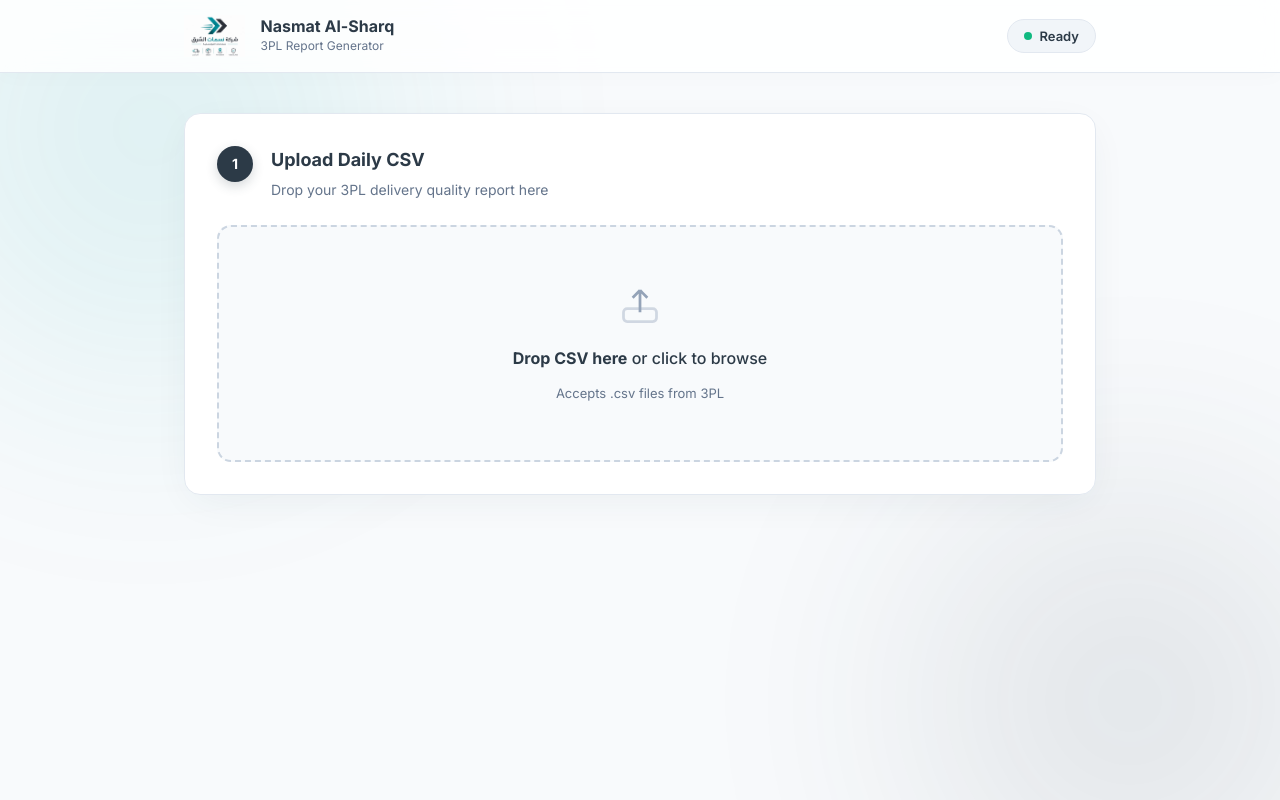
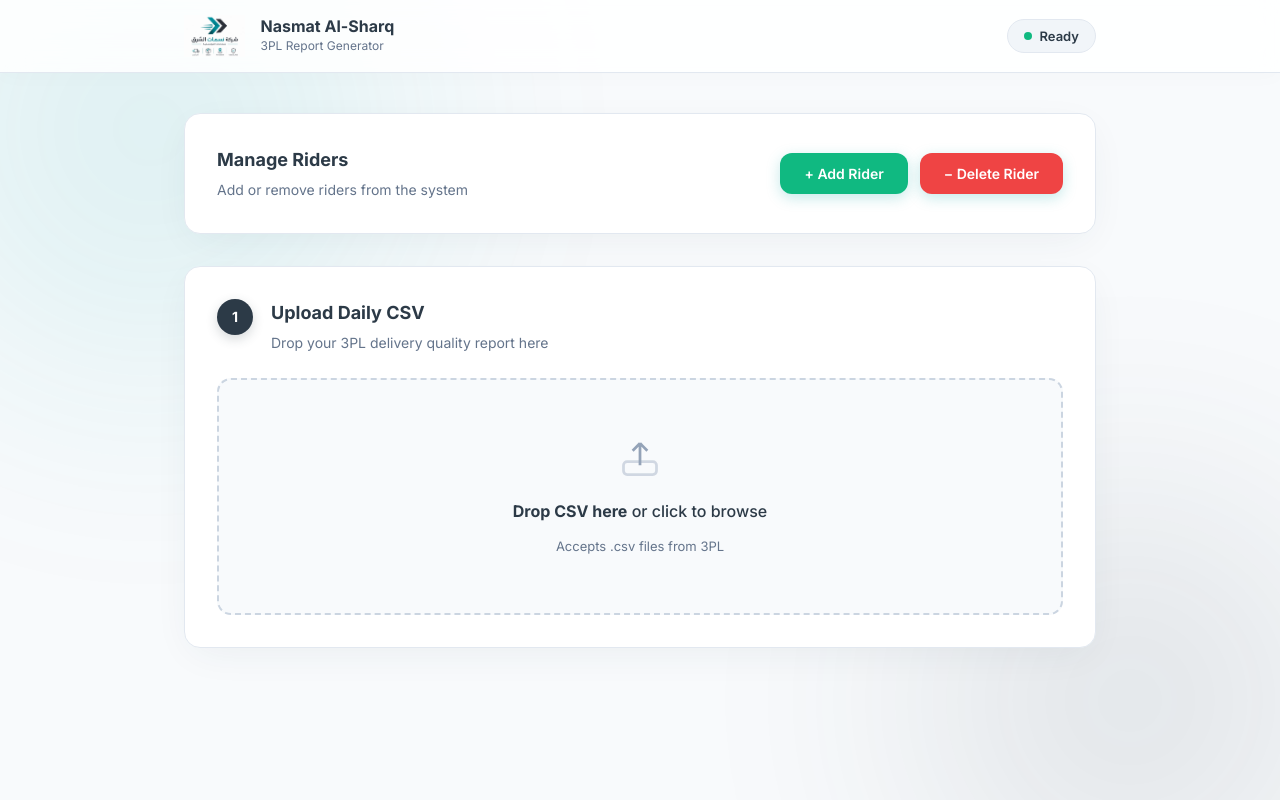
Before and after one commit to fahadkhan007/Nasmat-3PL-Software, a FastAPI app: page / in a window 1280 px wide. Run offline with FastAPI, Linux system fonts and the light colour scheme.

Commit message:
feat: added the rider management system

```diff
--- a/app.py
+++ b/app.py
@@ -1,16 +1,8 @@
-"""
-app.py
-------
-FastAPI application entry point.
-
-Endpoints:
-  GET  /          → Serve the single-page web UI
-  POST /upload    → Validate CSV + match names → JSON preview
-  POST /generate  → Generate and return the formatted PDF
-"""
-
+# pyrefly: ignore [invalid-syntax]
 from __future__ import annotations
 
+from importlib import import_module
+from fastapi import status
 import logging
 from contextlib import asynccontextmanager
 from typing import Any
@@ -24,7 +16,8 @@ import io
 from core.csv_processor import DataError, process_csv, rows_to_preview
 from core.pdf_generator import generate_pdf
 from core.rider_parser import build_rider_lookup
-from models.schemas import GenerateRequest, UploadResponse
+from models.schemas import GenerateRequest, UploadResponse, RiderAdd, RiderDelete
+from helper.json_helper import read_json, write_json
 
 logging.basicConfig(level=logging.INFO)
 logger = logging.getLogger(__name__)
@@ -47,6 +40,7 @@ async def lifespan(app: FastAPI):
     yield
     logger.info("Shutting down.")
 
+JSON_FILE="rider_names.json"
 
 # ── App ───────────────────────────────────────────────────────────────────────
 app = FastAPI(
@@ -135,6 +129,59 @@ async def generate_report(request: GenerateRequest) -> StreamingResponse:
     )
 
 
+password="hello123"
+
+@app.post("/rider", status_code=status.HTTP_201_CREATED)
+async def add_rider(item : RiderAdd) -> str:
+
+    if(item.password!=password):
+        raise HTTPException(
+            status_code=status.HTTP_401_UNAUTHORIZED,
+            detail="invalid password"
+        )
+
+    db_data=await read_json(JSON_FILE)
+
+    if item.rider_id in db_data:
+        raise HTTPException(
+            status_code=status.HTTP_400_BAD_REQUEST,
+            detail="rider already exists"
+        )
+
+    db_data[item.rider_id] = item.name
+    await write_json(JSON_FILE, db_data)
+
+    # Update in-memory lookup
+    _rider_lookup[item.rider_id] = item.name
+
+    return "rider inserted successfully!"
+
+@app.delete("/rider", status_code=status.HTTP_200_OK)
+async def delete_rider(item: RiderDelete) -> str:
+    if(item.password!=password):
+        raise HTTPException(
+            status_code=status.HTTP_401_UNAUTHORIZED,
+            detail="invalid password"
+        )
+
+    db_data=await read_json(JSON_FILE)
+
+    if item.rider_id not in db_data:
+        raise HTTPException(
+            status_code=status.HTTP_404_NOT_FOUND,
+            detail="rider not found"
+        )
+
+    del db_data[item.rider_id]
+    await write_json(JSON_FILE, db_data)
+
+    # Update in-memory lookup
+    if item.rider_id in _rider_lookup:
+        del _rider_lookup[item.rider_id]
+
+    return "rider deleted successfully!"
+
+
 @app.get("/health")
 async def health() -> dict[str, Any]:
     """Health check endpoint for Render.com."""
--- a/static/style.css
+++ b/static/style.css
@@ -202,6 +202,23 @@ body {
 .error-box.hidden { display: none; }
 .error-icon { font-size: 16px; flex-shrink: 0; margin-top: 1px; }
 
+/* ── Form Inputs ─────────────────────────────────────────────────────────── */
+.input-field {
+  width: 100%;
+  padding: 10px 14px;
+  border: 1px solid var(--border);
+  border-radius: 8px;
+  font-family: inherit;
+  font-size: 14px;
+  color: var(--text);
+  outline: none;
+  transition: border-color 0.2s;
+}
+.input-field:focus {
+  border-color: var(--accent);
+}
+
+
 /* ── Primary button ──────────────────────────────────────────────────────── */
 .btn-primary {
   display: inline-flex;
--- a/templates/index.html
+++ b/templates/index.html
@@ -35,6 +35,20 @@
 
   <!-- ── Main ── -->
   <main class="main-content">
+
+    <!-- Rider Management -->
+    <section class="card" id="manage-section">
+      <div class="card-header" style="margin-bottom: 0; align-items: center;">
+        <div style="flex: 1;">
+          <h2 class="card-title">Manage Riders</h2>
+          <p class="card-desc">Add or remove riders from the system</p>
+        </div>
+        <div style="display: flex; gap: 12px; flex-wrap: wrap;">
+          <button class="btn-primary" id="btn-add-rider" style="background: var(--success);">+ Add Rider</button>
+          <button class="btn-primary" id="btn-delete-rider" style="background: var(--error);">− Delete Rider</button>
+        </div>
+      </div>
+    </section>
 
     <!-- Step 1: Upload -->
     <section class="card" id="upload-section">
@@ -113,6 +127,33 @@
     </section>
 
   </main>
+
+  <!-- ── Manage Rider Modal ── -->
+  <div class="loading-overlay hidden" id="manage-modal" style="z-index: 300;">
+    <div class="card" style="width: 100%; max-width: 400px; padding: 24px;">
+      <h3 id="modal-title" style="margin-bottom: 16px; font-size: 18px; font-weight: 700;">Add Rider</h3>
+
+      <div style="margin-bottom: 12px;">
+        <label style="display: block; font-size: 13px; font-weight: 600; margin-bottom: 4px;">Rider ID</label>
+        <input type="text" id="manage-id" class="input-field" placeholder="e.g. 4754922">
+      </div>
+
+      <div style="margin-bottom: 12px;" id="manage-name-group">
+        <label style="display: block; font-size: 13px; font-weight: 600; margin-bottom: 4px;">Rider Name (Arabic)</label>
+        <input type="text" id="manage-name" class="input-field" placeholder="اسم السائق" dir="rtl">
+      </div>
+
+      <div style="margin-bottom: 24px;">
+        <label style="display: block; font-size: 13px; font-weight: 600; margin-bottom: 4px;">Password</label>
+        <input type="password" id="manage-pass" class="input-field" placeholder="Enter password">
+      </div>
+
+      <div style="display: flex; gap: 12px; justify-content: flex-end;">
+        <button class="btn-primary" id="btn-modal-cancel" style="background: var(--text-muted);">Cancel</button>
+        <button class="btn-primary" id="btn-modal-submit">Submit</button>
+      </div>
+    </div>
+  </div>
 
   <!-- ── Loading overlay ── -->
   <div class="loading-overlay hidden" id="loading-overlay">
@@ -314,6 +355,75 @@
       badgeText.textContent = text;
       badgeDot.className = `badge-dot badge-dot--${type}`;
     }
+
+    // ── Manage Riders ────────────────────────────────────────────────────────
+    const manageModal = document.getElementById("manage-modal");
+    const modalTitle = document.getElementById("modal-title");
+    const manageId = document.getElementById("manage-id");
+    const manageNameGroup = document.getElementById("manage-name-group");
+    const manageName = document.getElementById("manage-name");
+    const managePass = document.getElementById("manage-pass");
+
+    let manageMode = "add"; // "add" or "delete"
+
+    document.getElementById("btn-add-rider").addEventListener("click", () => {
+      manageMode = "add";
+      modalTitle.textContent = "Add Rider";
+      manageNameGroup.style.display = "block";
+      manageId.value = "";
+      manageName.value = "";
+      managePass.value = "";
+      manageModal.classList.remove("hidden");
+    });
+
+    document.getElementById("btn-delete-rider").addEventListener("click", () => {
+      manageMode = "delete";
+      modalTitle.textContent = "Delete Rider";
+      manageNameGroup.style.display = "none";
+      manageId.value = "";
+      managePass.value = "";
+      manageModal.classList.remove("hidden");
+    });
+
+    document.getElementById("btn-modal-cancel").addEventListener("click", () => {
+      manageModal.classList.add("hidden");
+    });
+
+    document.getElementById("btn-modal-submit").addEventListener("click", async () => {
+      const id = manageId.value.trim();
+      const pass = managePass.value.trim();
+      const name = manageName.value.trim();
+
+      if (!id || !pass) return alert("ID and Password are required.");
+      if (manageMode === "add" && !name) return alert("Name is required.");
+
+      const payload = manageMode === "add"
+        ? { rider_id: id, name: name, password: pass }
+        : { rider_id: id, password: pass };
+
+      showLoading("Processing...");
+      manageModal.classList.add("hidden");
+
+      try {
+        const res = await fetch("/rider", {
+          method: manageMode === "add" ? "POST" : "DELETE",
+          headers: { "Content-Type": "application/json" },
+          body: JSON.stringify(payload)
+        });
+
+        const text = await res.json();
+        hideLoading();
+
+        if (!res.ok) {
+          alert("Error: " + (text.detail || res.statusText));
+        } else {
+          alert("Success: " + text);
+        }
+      } catch (err) {
+        hideLoading();
+        alert("Network error.");
+      }
+    });
   </script>
 </body>
 </html>
```
Also changed, not shown: helper/json_helper.py (added, +22 -0 lines), models/schemas.py (+9 -0 lines), rider_names.json (indentation only).
